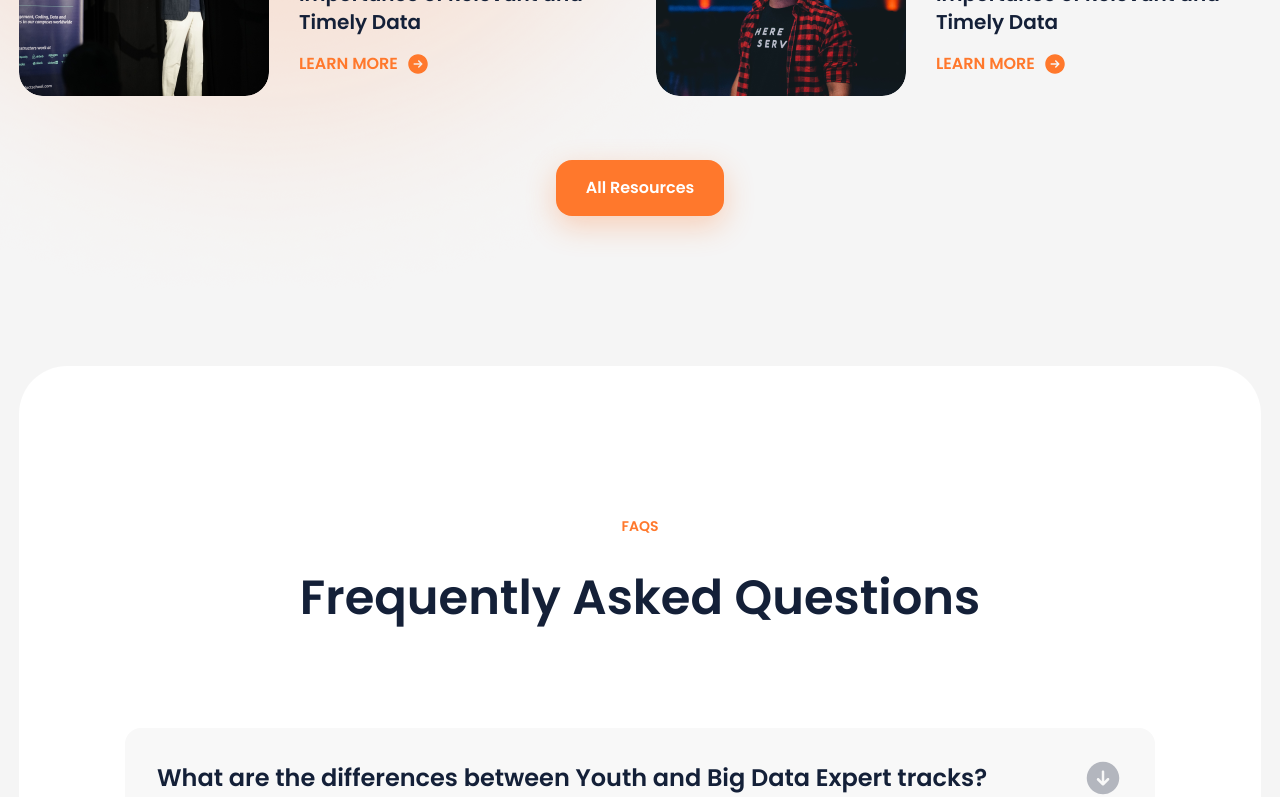
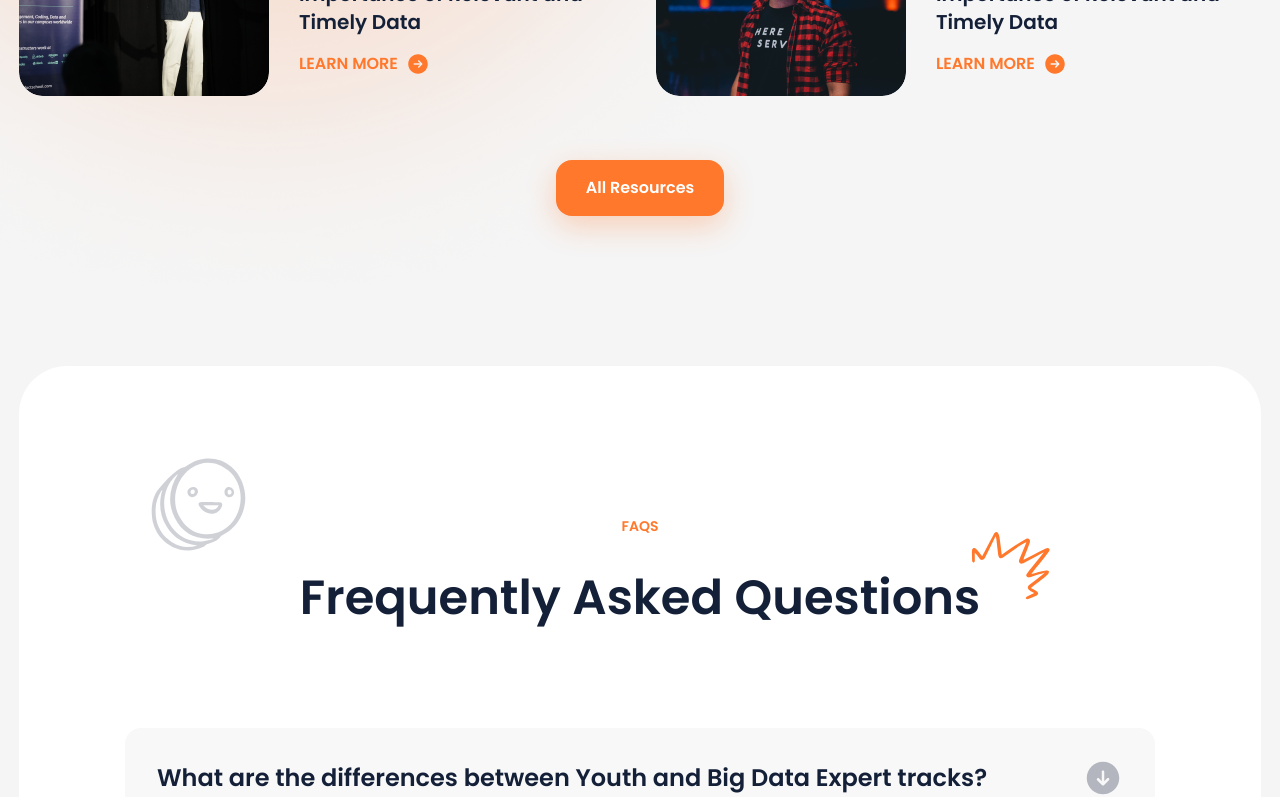
Before and after one commit to blim6089/hackathon, a React (Create React App) app: page /register in a window 1280 px wide. Shown: the part 1240-2037 px from the top of the page. Built offline with nearby package versions, Linux system fonts and the light colour scheme.

Commit message:
updated Faqs components for asset images

```diff
--- a/src/components/features/Faqs/index.js
+++ b/src/components/features/Faqs/index.js
@@ -2,6 +2,8 @@ import React from "react";
 import Collapse from "../../common/Collapse";
 import QuestionForm from "./QuestionForm";
 import Shadow from "../../../assets/shadows/2.png";
+import Misc1 from "../../../assets/misc/1.svg";
+import Misc2 from "../../../assets/misc/2.svg";
 
 const Faqs = () => {
   const data = [
@@ -41,14 +43,24 @@ const Faqs = () => {
 
   return (
     <div className="relative">
-      <div className="max-w-container mx-auto my-[150px] bg-white px-[106px] py-[150px] rounded-[48px] relative z-10">
+      <div className="max-w-container flex flex-col items-center mx-auto my-[150px] bg-white px-[106px] py-[150px] rounded-[48px] relative z-10">
+        <img
+          src={Misc1}
+          className="absolute top-[84px] left-[125px]"
+          alt=":( Not Found"
+        />
         <p className="uppercase font-semibold text-sm text-warning text-center mb-8">
           FAQs
         </p>
-        <p className="font-semibold text-5xl text-dark leading-tight mb-[100px] text-center">
+        <p className="relative font-semibold text-5xl text-dark leading-tight mb-[100px] text-center">
           Frequently Asked Questions
+          <img
+            src={Misc2}
+            className="absolute -top-9 right-[-70px]"
+            alt=":( Not Found"
+          />
         </p>
-        <ul className="mb-[150px]">
+        <ul className="w-full mb-[150px]">
           {data.map((faq, index) => (
             <li key={index} className="mb-[30px]">
               <Collapse {...faq} />
--- /dev/null
+++ b/src/components/features/Technologies/Technology.js
@@ -0,0 +1,19 @@
+import React from "react";
+
+const Technology = ({ title, content, icon }) => {
+  return (
+    <div>
+      <span className="w-14 h-14 bg-dark rounded-2xl flex items-center justify-center mb-8">
+        <img src={icon} />
+      </span>
+      <p className="font-semibold text-2xl leading-normal text-dark mb-4">
+        {title}
+      </p>
+      <p className="text-xl leading-normal text-dark opacity-70">
+        {content}
+      </p>
+    </div>
+  );
+};
+
+export default Technology;
--- a/src/components/features/Technologies/index.js
+++ b/src/components/features/Technologies/index.js
@@ -1,5 +1,6 @@
 import React from "react";
 import Button from "../../common/Button";
+import Technology from "./Technology";
 import Shadow from "../../../assets/shadows/3.png";
 import Security from "../../../assets/icons/security.svg";
 import Lock from "../../../assets/icons/lock.svg";
@@ -44,15 +45,7 @@ const Technologies = () => {
         <div className="flex justify-between">
           {data.map((item) => (
             <div className="max-w-[360px]">
-              <span className="w-14 h-14 bg-dark rounded-2xl flex items-center justify-center mb-8">
-                <img src={item.icon} />
-              </span>
-              <p className="font-semibold text-2xl leading-normal text-dark mb-4">
-                {item.title}
-              </p>
-              <p className="text-xl leading-normal text-dark opacity-70">
-                {item.content}
-              </p>
+              <Technology {...item} />
             </div>
           ))}
         </div>
```
Also changed, not shown: src/assets/misc/1.svg (added), src/assets/misc/2.svg (added).
